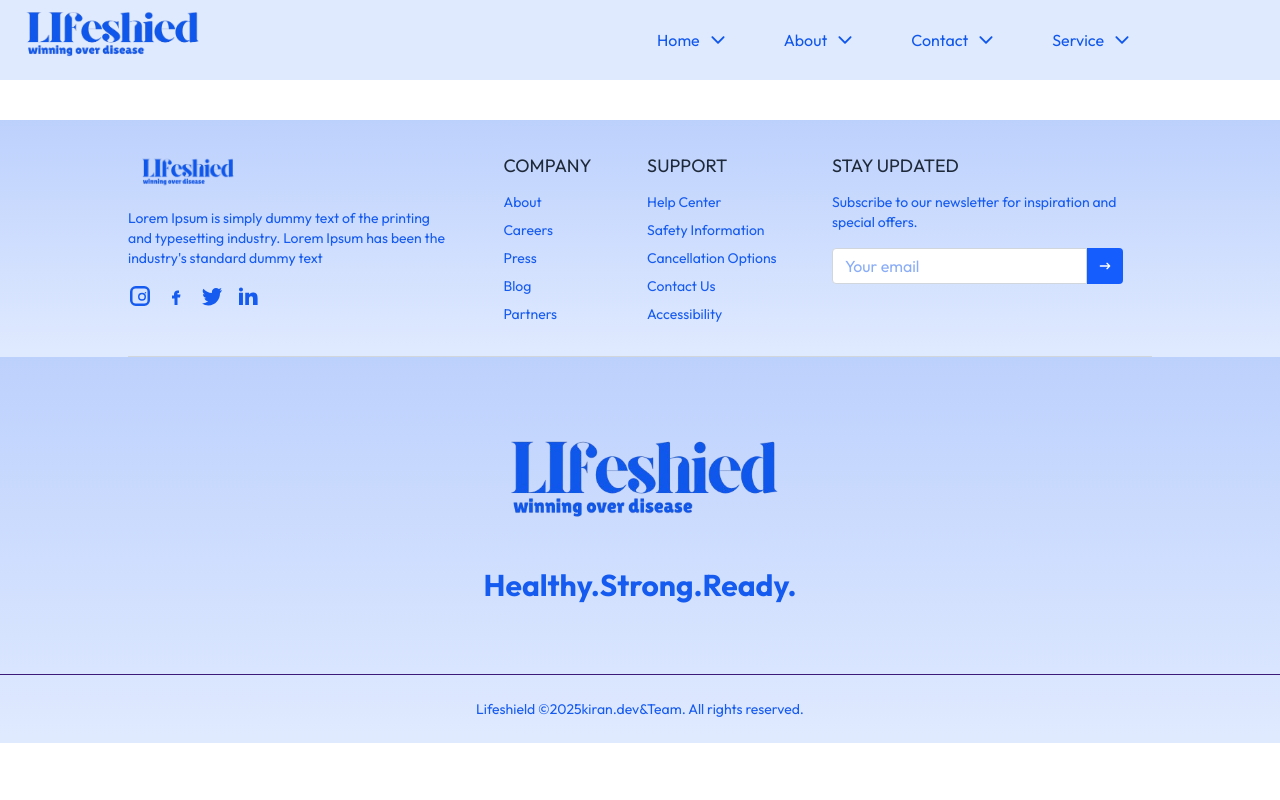
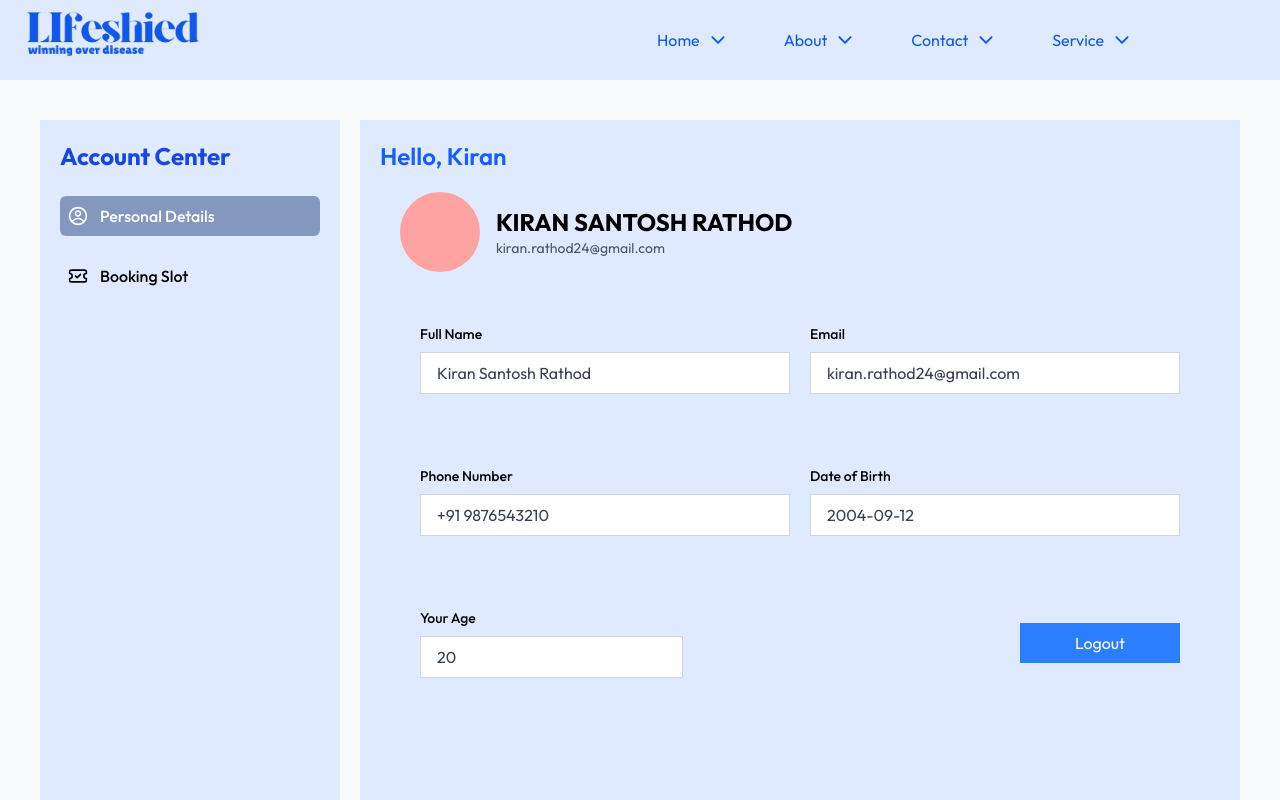
Before and after one commit to kiran04-code/Lifeshield, a React (Vite) app in the folder client/: page /profile in a window 1280 px wide. Shown: the top 800 px of the page. Built offline with nearby package versions, Linux system fonts and the light colour scheme; a web font is replaced by a local one.

Commit message:
done with profile image

```diff
--- a/client/src/App.jsx
+++ b/client/src/App.jsx
@@ -13,25 +13,32 @@ import NearCenterInfo from './components/parent/NearCenterInfo'
 import NeareByVideoClles from './components/parent/VideoCallConsultationInfo'
 import { useAuth } from './context/auth'
 import Login from './components/Login'
+import ProfilePage from './components/Profile/ProfilePage'
+import UserInfo from './components/Profile/components/UserInfo'
+import SlotInfo from './components/Profile/components/SlotInfo'
 
 function App() {
-  const {isLogin,setIsLOG} = useAuth()
+  const { isLogin, setIsLOG } = useAuth()
   return (
     <BrowserRouter>
-      <Navbar/>
+      <Navbar />
       <Routes>
 
-    <Route path='/' element={<HomaPage/>}/>
-    <Route path='/docter' element={<DocterPage/>}/>
-    <Route path='/parent' element={<ParentPage/>}>
-   <Route index element={<NearCenterInfo/>}/>
-   <Route path="DocterCalls" element={<NeareByVideoClles/>}/>
-   <Route path='h3' element={"h3"}/>
+        <Route path='/' element={<HomaPage />} />
+        <Route path='/docter' element={<DocterPage />} />
+        <Route path='/profile' element={<ProfilePage />} >
+         <Route index element={<UserInfo/>} />
+         <Route path='SlotInfo' element={<SlotInfo/>} />
+        </Route>
+        <Route path='/parent' element={<ParentPage />}>
+          <Route index element={<NearCenterInfo />} />
+          <Route path="DocterCalls" element={<NeareByVideoClles />} />
+          <Route path='h3' element={"h3"} />
         </Route>
       </Routes>
-  <Footer/>
+      <Footer />
       {
-          isLogin ? <Login/>:<></>
+        isLogin ? <Login /> : <></>
       }
     </BrowserRouter>
   )
--- a/client/src/components/ParentHreoSection.jsx
+++ b/client/src/components/ParentHreoSection.jsx
@@ -4,8 +4,10 @@ import { RiParentFill } from "react-icons/ri";
 import { CiHospital1 } from "react-icons/ci";
 import { FaHeartCirclePlus } from "react-icons/fa6";
 import { FaUserDoctor } from "react-icons/fa6";
+import { useNavigate } from 'react-router-dom';
 import { useAuth } from '../context/auth';
 const ParentHreoSection = () => {
+    const navigate = useNavigate()
     const {isLogin,setIsLOG} = useAuth()
   return (
     <div>
@@ -25,7 +27,7 @@ const ParentHreoSection = () => {
                       <div className='flex md:px-8 px-3  py-2'>
                           <div   className='  flex gap-5 bg-[#322bff7a] p-6 items-center justify-centere py-2  rounded-xl cursor-pointer  '>
                               <div className='flex justify-between items-center flex-col'>
-                                  <div onClick={()=>setIsLOG(true)}   className='md:w-10 md:h-10 bg-[#E0EAFF] md:rounded-full md:flex  p-2 rounded-full   border-2 border-[#6552E3] justify-center items-center'>
+                                  <div onClick={()=>navigate("/profile")}   className='md:w-10 md:h-10 bg-[#E0EAFF] md:rounded-full md:flex  p-2 rounded-full   border-2 border-[#6552E3] justify-center items-center'>
                                       <RiParentFill className='text-2xl  text-[#5039e2]' />
                                   </div>
                                   <p>For Parents Login Here</p>
--- /dev/null
+++ b/client/src/components/Profile/ProfilePage.jsx
@@ -0,0 +1,28 @@
+import React from 'react'
+import Left from './components/left'
+import { Outlet } from 'react-router-dom'
+
+const ProfilePage = () => {
+  return (
+    <div className='flex flex-col md:flex-row md:gap-5 md:p-10 w-full min-h-screen bg-[#F9FAFB]'>
+      {/* Left Sidebar */}
+      <div className='bg-[#E0EAFF] md:w-1/4 w-full'>
+        <Left />
+      </div>
+
+      {/* Right Content */}
+      <div className='bg-[#E0EAFF] flex-1 p-5'>
+        <div className='' >
+            <div>
+                <h1 className='text-2xl font-semibold text-blue-600'>Hello, Kiran</h1>
+            </div>
+        <div>
+          <Outlet/>
+        </div>
+        </div>
+      </div>
+    </div>
+  )
+}
+
+export default ProfilePage
--- /dev/null
+++ b/client/src/components/Profile/components/SlotInfo.jsx
@@ -0,0 +1,14 @@
+import React from 'react'
+
+const SlotInfo = () => {
+  return (
+    <div className='flex w-full h-screen justify-center items-center'>
+     <div className=''>
+         <h1 className='text-4xl justify-center items-center'>Empty Slot Section</h1>
+      <p>Book Your Slot </p>
+     </div>
+    </div>
+  )
+}
+
+export default SlotInfo
--- /dev/null
+++ b/client/src/components/Profile/components/UserInfo.jsx
@@ -0,0 +1,86 @@
+import React from 'react'
+
+const UserInfo = () => {
+  return (
+    <div className='w-full p-5'>
+      {/* Profile Header */}
+      <div className='flex flex-col sm:flex-row items-center justify-between gap-5 w-full'>
+        <div className='flex items-center gap-4'>
+          <div className='w-20 h-20 rounded-full bg-red-300'></div>
+          <div>
+            <h1 className='text-xl sm:text-2xl font-bold uppercase'>Kiran Santosh Rathod</h1>
+            <p className='text-sm text-gray-600'>kiran.rathod24@gmail.com</p>
+          </div>
+        </div>
+      </div>
+
+      {/* Info Section 1 */}
+      <div className='mt-8 w-full'>
+        <div className='  p-5 grid grid-cols-1 md:grid-cols-2 gap-5'>
+          <div className='flex flex-col gap-2'>
+            <label className='text-sm font-medium'>Full Name</label>
+            <input
+              type='text'
+              value='Kiran Santosh Rathod'
+              className='px-4 py-2 border border-gray-300 bg-white text-gray-700  '
+              readOnly
+            />
+          </div>
+          <div className='flex flex-col gap-2'>
+            <label className='text-sm font-medium'>Email</label>
+            <input
+              type='email'
+              value='kiran.rathod24@gmail.com'
+              className='px-4 py-2 border border-gray-300 bg-white text-gray-700  '
+              readOnly
+            />
+          </div>
+        </div>
+      </div>
+
+      {/* Info Section 2 */}
+      <div className='mt-8 w-full'>
+        <div className='  p-5 grid grid-cols-1 md:grid-cols-2 gap-5'>
+          <div className='flex flex-col gap-2'>
+            <label className='text-sm font-medium'>Phone Number</label>
+            <input
+              type='text'
+              value='+91 9876543210'
+              className='px-4 py-2 border border-gray-300 bg-white text-gray-700  '
+              readOnly
+            />
+          </div>
+          <div className='flex flex-col gap-2'>
+            <label className='text-sm font-medium'>Date of Birth</label>
+            <input
+              type='text'
+              value='2004-09-12'
+              className='px-4 py-2 border border-gray-300 bg-white text-gray-700  '
+              readOnly
+            />
+          </div>
+        </div>
+      </div>
+
+      {/* Age & Logout */}
+      <div className='mt-8 w-full'>
+        <div className='  p-5 flex flex-col md:flex-row justify-between items-center gap-5'>
+          <div className='flex flex-col gap-2 w-full md:w-auto'>
+            <label className='text-sm font-medium'>Your Age</label>
+            <input
+              type='text'
+              value='20'
+              className='px-4 py-2 border border-gray-300 bg-white text-gray-700  '
+              readOnly
+            />
+          </div>
+          <button className='bg-blue-500 text-white px-6 py-2 w-full md:w-40   hover:bg-blue-600 transition duration-300'>
+            Logout
+          </button>
+        </div>
+      </div>
+    </div>
+  )
+}
+
+export default UserInfo
--- /dev/null
+++ b/client/src/components/Profile/components/left.jsx
@@ -0,0 +1,42 @@
+import React, { useState } from 'react'
+import { CgProfile } from "react-icons/cg"
+import { LuTicketCheck } from "react-icons/lu"
+import { Link } from 'react-router-dom'
+
+const Left = () => {
+ const [hover,setHover] = useState("Personal Details")
+    const account  =[
+ {
+    name:"Personal Details",
+    icons:<CgProfile className='text-xl'/>,
+    link:""
+ },
+ {
+    name:"Booking Slot",
+    icons:<LuTicketCheck  className='text-xl'/>,
+    link:"SlotInfo"
+ }
+
+    ]
+  return (
+    <div className='flex flex-col h-full md:h-screen p-5'>
+      {/* Title */}
+      <h1 className='text-2xl font-bold mb-6 text-blue-700'>Account Center</h1>
+
+      {/* Navigation Items */}
+      <div className='flex md:flex-col gap-5 flex-row '>
+        {
+            account.map((data,index)=>(
+                <Link to={`/profile/${data.link}`} onClick={()=>setHover(data.name)}  className={` ${hover === data.name ? "bg-[#8497be] text-white":null}    flex items-center gap-3  p-2 rounded-md cursor-pointer transition `}>
+          {data.icons}
+          <p className='text-md font-medium'>{data.name}</p>
+        </Link>
+            ))
+        }
+
+      </div>
+    </div>
+  )
+}
+
+export default Left
--- a/client/src/components/parent/Card.jsx
+++ b/client/src/components/parent/Card.jsx
@@ -4,8 +4,21 @@ import { Outlet } from 'react-router-dom';
 
 const Card = () => {
   return (
-    <div className="p-4 ">
-       <div className='flex justify-center items-center p-2 bg-[#E0EAFF]  rounded-t-xl'>
+    <motion.div initial={{
+      y:0,
+      scale:0.8
+    }}
+    whileInView={{
+      y:-50,
+      scale:1
+    }}
+    transition={{
+      duration:0.8,
+      ease:"easeInOut"
+    }}
+
+    className="p-4 ">
+       <div className='flex justify-center items-center p-2 bg-[#E0EAFF] rounded-t-[60px]  md:rounded-t-[100px] mt-10'>
          <div className="flex items-center border pl-4 gap-2 border-blue-600 h-[55px] rounded-full overflow-hidden max-w-md w-full mt-5">
 
             <svg xmlns="http://www.w3.org/2000/svg" width="22" height="22" viewBox="0 0 30 30" fill="#6B7280">
@@ -18,7 +31,7 @@ const Card = () => {
 
         </div>
        </div>
-      <div className="flex flex-col md:flex-row md:flex-wrap gap-5 justify-center bg-[#E0EAFF] p-6 rounded-xl shadow-md">
+      <div className="flex flex-col md:flex-row md:flex-wrap gap-5 justify-center bg-[#E0EAFF] p-6 rounded-b-[60px]  md:rounded-b-[100px] shadow-md">
 
         {[1, 2, 3,5].map((item) => (
           <motion.div
@@ -48,7 +61,7 @@ const Card = () => {
           </motion.div>
         ))}
       </div>
-    </div>
+    </motion.div>
   );
 };
 
--- a/client/src/components/parent/FeatureLayout.jsx
+++ b/client/src/components/parent/FeatureLayout.jsx
@@ -34,7 +34,7 @@ const FeatureLayout = () => {
                   onClick={() => setFetu(info.name)}
                   className={`${
                     fetu === info.name ? "bg-[#92b5ff]" : ""
-                  } text-[16px] md:text-[20px] flex items-center gap-3 md:w-95 hover:bg-[#E0EAFF] p-3 transition rounded-2xl cursor-pointer`}
+                  } text-[16px] md:text-[20px]  flex items-center gap-3 md:w-95 hover:bg-[#E0EAFF] p-3 transition rounded-2xl cursor-pointer`}
                 >
                   <div className='bg-white border-2 border-blue-400 p-1 rounded-xl'>
                      {info.icon}
```
Lines whose indentation alone changed are shown as unchanged.
